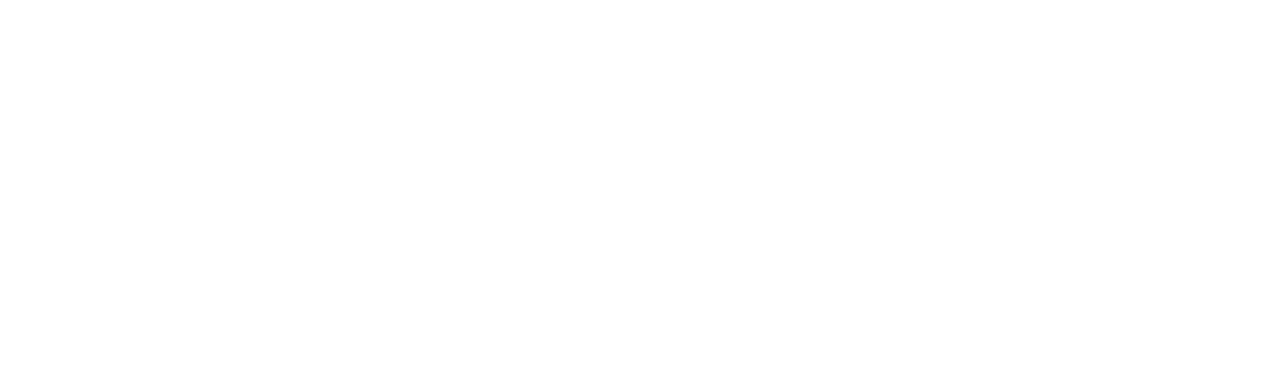
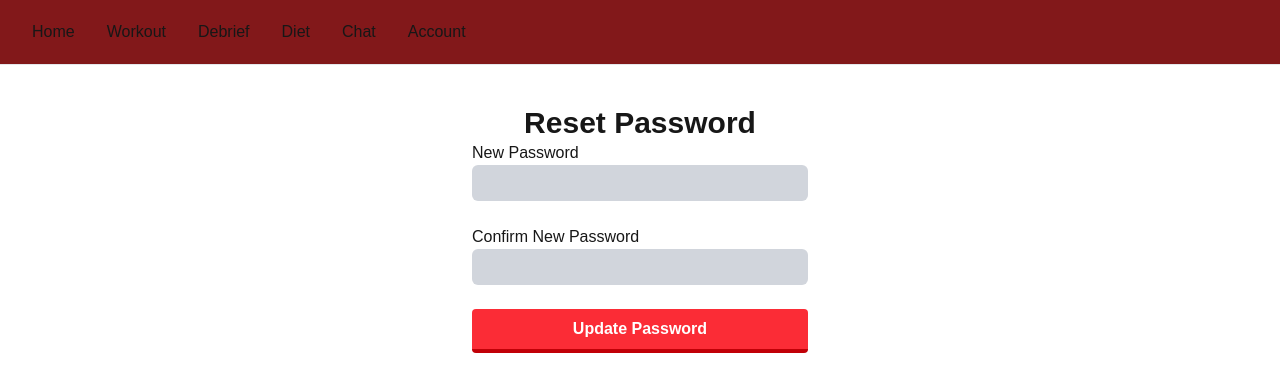
Before and after one commit to DanTheEpicMan/Claude-Coach, a Next.js app: page /signinup/reset-password in a window 1280 px wide. Before the commit this address had no page. Shown: the top 392 px of the page. Built offline with nearby package versions, Linux system fonts and the light colour scheme.

Commit message:
working authentication. Likely not secure

```diff
--- a/jsconfig.json
+++ b/jsconfig.json
@@ -3,6 +3,7 @@
     "baseUrl": ".",
     "paths": {
       "@/*": ["./src/*"]
-    }
+    },
+    "jsx": "react"
   }
 }
--- /dev/null
+++ b/src/app/error/page.js
@@ -0,0 +1,15 @@
+'use client';
+import { useSearchParams } from 'next/navigation';
+
+export default function ErrorPage() {
+    const searchParams = useSearchParams();
+    const message = searchParams.get('message') || 'An unexpected error occurred.';
+
+    return (
+        <div className='flex flex-col items-center justify-center min-h-screen'>
+            <div><h1>Error</h1></div>
+            <div><p>{message}</p></div>
+            <div><p>Press the back arrow to go to the previous page to retry the operation</p></div>
+        </div>
+    );
+}
--- a/src/app/page.js
+++ b/src/app/page.js
@@ -1,6 +1,6 @@
 import Link from 'next/link'
 import { redirect } from 'next/navigation';
-import { isUserAuth } from '../utils/supabase/middleware'
+import { isUserAuth } from '@/utils/supabase/server'
 
 export default async function Home() {
   if (await isUserAuth()) {
--- a/src/app/signinup/actions.js
+++ b/src/app/signinup/actions.js
@@ -4,6 +4,11 @@ import { revalidatePath } from 'next/cache'
 import { redirect } from 'next/navigation'
 import { createClient } from '@/utils/supabase/server'
 import { headers } from 'next/headers'
+import { getUser } from '@/utils/supabase/server'
+
+export async function handleAuthAction() {
+    return await getUser()
+}
 
 export async function resetPassword(formData) {
     const supabase = await createClient()
@@ -15,7 +20,9 @@ export async function resetPassword(formData) {
         redirectTo: `${origin}/signinup/reset-password`,
     })
 
-    console.log(error)
+    if (error) {
+        redirect(`/error?message=${encodeURIComponent(error.message)}`);
+    }
 }
 
 export async function signup(formData) {
@@ -29,7 +36,7 @@ export async function signup(formData) {
     const { error } = await supabase.auth.signUp(data)
 
     if (error) {
-        redirect('/error')
+        redirect(`/error?message=${encodeURIComponent(error.message)}`);
     }
 
     revalidatePath('/', 'layout') //re-renders
@@ -45,7 +52,7 @@ export async function login(formData) {
     })
 
     if (error) {
-        redirect('/error')
+        redirect(`/error?message=${encodeURIComponent(error.message)}`);
     }
 
     revalidatePath('/', 'layout')
--- a/src/app/signinup/page.js
+++ b/src/app/signinup/page.js
@@ -1,9 +1,7 @@
 'use client';
-import { signup } from './actions'
-import { login } from './actions'
-import { logout } from './actions'
-import { resetPassword } from './actions'
-import { useState } from 'react';
+import { signup, login, logout, resetPassword, handleAuthAction } from './actions'
+import { useState, useEffect } from 'react';
+
 
 //Meant to be used inside a form
 function customButtonRed({ name, action }) {
@@ -16,25 +14,22 @@ function customButtonRed({ name, action }) {
     )
 }
 
-//Meant to be used inside a form
-function displayPasswordReset({isLogin}) {
-    if (isLogin) {
-        return (
-            <div>
-                <button
-                    className="hover:text-red-300 text-red-500"
-                    formAction={login}>
-                    Forgot Password?
-                </button>
-                <br/>
-            </div>
-        )
-    }
-    return (<span style={{display: 'none'}}/>)
-}
-
+//meant to be used inside a form
 function PopupForgotPassword({isLogin}) {
     const [isOpen, setIsOpen] = useState(false);
+    const [isSumbitted, setIsSumbitted] = useState(false);
+
+    useEffect(() => {
+        if (isSumbitted) {
+
+            const timer = setTimeout(() => {
+                setIsOpen(false);
+                setIsSumbitted(false);
+            }, 3000)
+
+            return () => clearTimeout(timer);
+        }
+    }, [isSumbitted])
 
     if (isLogin) {
         return (
@@ -51,15 +46,19 @@ function PopupForgotPassword({isLogin}) {
                     <div className="fixed inset-0 bg-black bg-opacity-10 flex items-center justify-center z-50">
                         <div className="bg-white p-6 rounded-lg shadow-lg">
                             <h2 className="text-xl text-black font-bold">Password Reset</h2>
+                            <p className="text-black">NOTE: Repeated password resets in a short time will lead to new emails not coming in, if you dont receive an email, try again in 1 hour</p>
                             <p className={"text-black"}>Enter the email for the account for witch you would like the password reset</p>
                             <input id="email" name="email" type="email" required className="block w-full rounded-md bg-gray-300 px-3 py-1.5 text-base outline-1 -outline-offset-1 outline-red-700 placeholder:text-red-950 text-red-950 focus:-outline-offset-1 focus:outline-2 focus:outline-red-300 sm:text-sm/6"/>
                             <button
                                 formAction={resetPassword}
-                                //onClick={() => setIsOpen(false)}
+                                onClick={() => setIsSumbitted(true)}
                                 className="mt-4 px-4 py-2 bg-red-500 text-white rounded"
                             >
                                 Send me the reset email
                             </button>
+                            {isSumbitted && (
+                                <p className="text-green-800">Check your email for the password reset!</p>
+                            )}
                         </div>
                     </div>
                 )}
@@ -95,13 +94,28 @@ function EnterForm({ title, lambdaFunction, isLogin }) {
 
 
 export default function SigninupPage() {
+    const [user, setUser] = useState("...")
+
+    useEffect(() => {
+        async function fetchUser() {
+            const userData = await handleAuthAction()
+            setUser(userData)
+        }
+        fetchUser()
+    }, [])
+
+    //Shows loading when there is no content in the email
+    const getEmailStr = str => {if (!str) {return "..."} return str }
+
     return (
+        <div className="flex flex-col place-items-center">
+        <p>Currently signed in as: {getEmailStr(user.email)}</p>
         <div className="flex flex-col place-items-center gap-8 p-10 gap-y-20">
-            <div className="h-48 aspect-[7/4]">
+            <div className="h-48 aspect-7/4">
                 {EnterForm({title: 'Sign Up', lambdaFunction: signup, isLogin: false})}
             </div>
             <hr/>
-            <div className="h-48 aspect-[7/4]">
+            <div className="h-48 aspect-7/4">
                 {EnterForm({title: 'Login', lambdaFunction: login, isLogin: true})}
             </div>
             <hr/>
@@ -110,5 +124,6 @@ export default function SigninupPage() {
                 {customButtonRed({name: "Logout", action: logout})}
             </div>
         </div>
+        </div>
     )
 }
--- a/src/app/signinup/reset-password/page.js
+++ b/src/app/signinup/reset-password/page.js
@@ -1,37 +1,63 @@
-import { createClient } from '@/utils/supabase/server'
-import { redirect } from 'next/navigation'
+'use client'
 
+import { useState } from 'react'
+import { useRouter } from 'next/navigation'
+import { updatePassword } from './actions'
 
-export default async function ResetPasswordPage({ searchParams }) {
-    const { code } = await searchParams
+export default function ResetPasswordPage({ searchParams }) {
+    const router = useRouter()
 
-    if (!code) {
-        redirect('/signinup')
-    }
+    const [statusText, setStatusText] = useState("")
+    const [isSubmitting, setIsSubmitting] = useState(false)
 
-    const supabase = await createClient()
-    const { error } = await supabase.auth.exchangeCodeForSession(code)
+    const handleSubmit = async (event) => {
+        event.preventDefault()
+        setIsSubmitting(true)
+        setStatusText("Updating password... Please wait.")
 
-    if (error) {
-        redirect('/signinup')
+        const formData = new FormData(event.currentTarget)
+
+        try {
+            await updatePassword(formData)
+
+            setStatusText("Password updated successfully! Redirecting in 3 seconds...")
+
+            setTimeout(() => {
+                router.push('/signinup')
+            }, 3000)
+
+        } catch (error) {
+            setStatusText("Failed to update password. Please try again.")
+            setIsSubmitting(false)
+        }
     }
 
     return (
         <div className="flex flex-col place-items-center gap-8 p-10 gap-y-20">
-            <div className="h-48 aspect-[7/4]">
+            <form onSubmit={handleSubmit} className="h-48 aspect-7/4">
                 <h1 className="text-3xl font-bold text-center">Reset Password</h1>
+
                 <label htmlFor="password">New Password</label>
-                <input id="password" name="password" type="password" required autoComplete="password" className="block w-full rounded-md bg-gray-300 px-3 py-1.5 text-base outline-1 -outline-offset-1 outline-red-700 placeholder:text-red-950 text-red-950 focus:-outline-offset-1 focus:outline-2 focus:outline-red-300 sm:text-sm/6 autofill:shadow-[inset_0_0_0px_1000px_#d1d5db] autofill:text-red-950"/>
+                <input id="password" name="password" type="password" required className="block w-full rounded-md bg-gray-300 px-3 py-1.5 text-red-950 sm:text-sm/6"/>
                 <br/>
-                <label htmlFor="password">Confirm New Password</label>
-                <input id="password" name="password" type="password" required autoComplete="password" className="block w-full rounded-md bg-gray-300 px-3 py-1.5 text-base outline-1 -outline-offset-1 outline-red-700 placeholder:text-red-950 text-red-950 focus:-outline-offset-1 focus:outline-2 focus:outline-red-300 sm:text-sm/6 autofill:shadow-[inset_0_0_0px_1000px_#d1d5db] autofill:text-red-950"/>
+
+                <label htmlFor="confirmPassword">Confirm New Password</label>
+                <input id="confirmPassword" name="confirmPassword" type="password" required className="block w-full rounded-md bg-gray-300 px-3 py-1.5 text-red-950 sm:text-sm/6"/>
                 <br/>
+
                 <button
-                    className="bg-red-500 hover:bg-red-400 text-white font-bold py-2 px-4 border-b-4 border-red-700 hover:border-red-600 rounded w-full"
-                    formAction={action}>
-                    Update Password
+                    type="submit"
+                    disabled={isSubmitting}
+                    className="bg-red-500 hover:bg-red-400 text-white font-bold py-2 px-4 border-b-4 border-red-700 hover:border-red-600 rounded w-full disabled:bg-gray-400">
+                    {isSubmitting ? "Processing..." : "Update Password"}
                 </button>
-            </div>
+
+                {statusText && (
+                    <p className="mt-4 text-center font-medium text-red-700 animate-pulse">
+                        {statusText}
+                    </p>
+                )}
+            </form>
         </div>
     )
 }
--- a/src/utils/supabase/middleware.js
+++ b/src/utils/supabase/middleware.js
@@ -1,25 +1,5 @@
 import { createServerClient } from '@supabase/ssr'
 import { NextResponse } from 'next/server'
-import {cookies} from "next/headers";
-
-export async function isUserAuth() {
-    const cookieStore = await cookies()
-
-    const supabase = createServerClient(
-        process.env.NEXT_PUBLIC_SUPABASE_URL,
-        process.env.NEXT_PUBLIC_SUPABASE_ANON_KEY,
-        {
-            cookies: {
-                getAll() {
-                    return cookieStore.getAll()
-                },
-            },
-        }
-    )
-
-    const { data: { user } } = await supabase.auth.getUser()
-    return !!user;
-}
 
 export async function updateSession(request) {
     let supabaseResponse = NextResponse.next({
--- a/src/utils/supabase/server.js
+++ b/src/utils/supabase/server.js
@@ -1,5 +1,6 @@
 import { createServerClient } from '@supabase/ssr'
 import { cookies } from 'next/headers'
+import {NextResponse} from "next/server";
 
 export async function createClient() {
   const cookieStore = await cookies()
@@ -25,3 +26,28 @@ export async function createClient() {
     }
   )
 }
+
+export async function getUser() {
+  const cookieStore = await cookies()
+
+  const supabase = createServerClient(
+      process.env.NEXT_PUBLIC_SUPABASE_URL,
+      process.env.NEXT_PUBLIC_SUPABASE_ANON_KEY,
+      {
+        cookies: {
+          getAll() {
+            return cookieStore.getAll()
+          },
+        },
+      }
+  )
+
+  const { data: { user } } = await supabase.auth.getUser()
+
+  return user;
+}
+
+export async function isUserAuth() {
+  let user = await getUser();
+  return !!user;
+}
```
Also changed, not shown: 1 other file (tests, documents, lock files or other folders).
